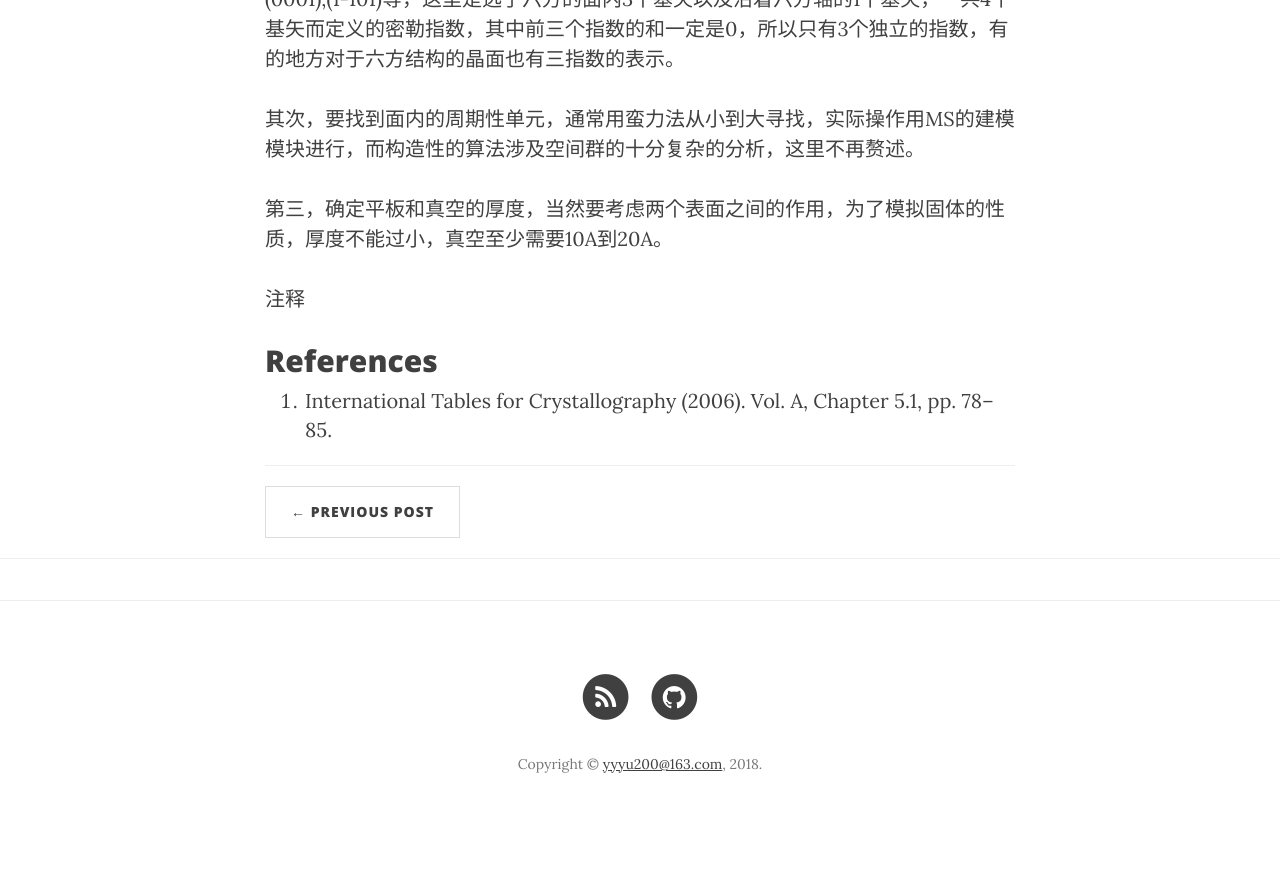
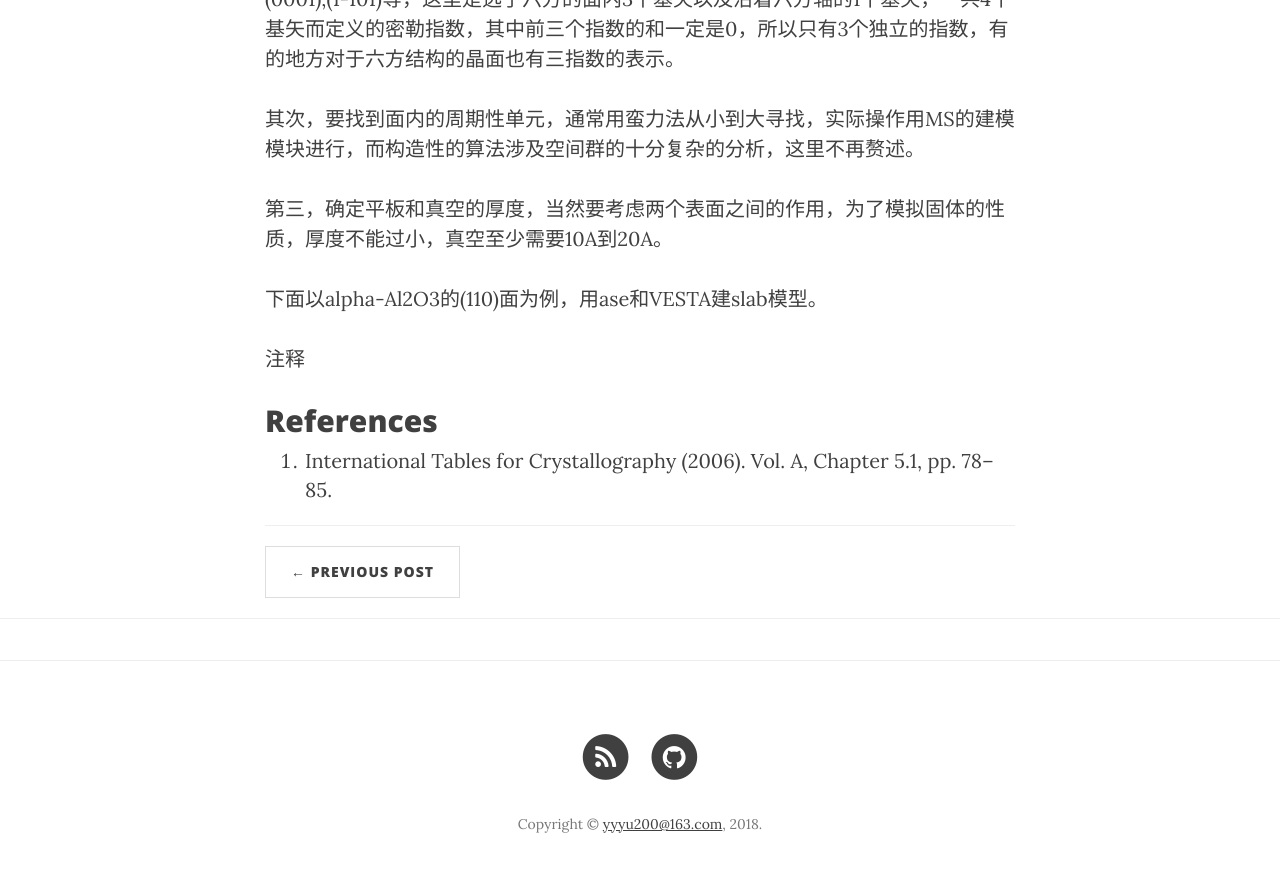
Before and after one commit to yyyu200/DFTbook, a Jekyll site: the page built from _posts/2019-04-07-TransCell.md, in a window 1280 px wide and 900 px high, scrolled down 5358 px. Shown: the top 872 px of the window. Built offline with Jekyll 4.4.1, drawn with Linux system fonts in a browser that asks for light colours; nearby versions of some CDN libraries; formulas are drawn with MathJax 3; comment, search, counter and statistics services are not loaded; before the commit the page ends 6198 px from its top, so only the background shows below that.

Commit message:
modify at20190412-18:29:02-aliyun

```diff
--- a/_posts/2019-04-07-TransCell.md
+++ b/_posts/2019-04-07-TransCell.md
@@ -177,6 +177,8 @@ ibrav      structure                   celldm(2)-celldm(6)
 
 第三，确定平板和真空的厚度，当然要考虑两个表面之间的作用，为了模拟固体的性质，厚度不能过小，真空至少需要10A到20A。
 
+下面以alpha-Al2O3的(110)面为例，用ase和VESTA建slab模型。
+
 注释
 
 ## References
```
